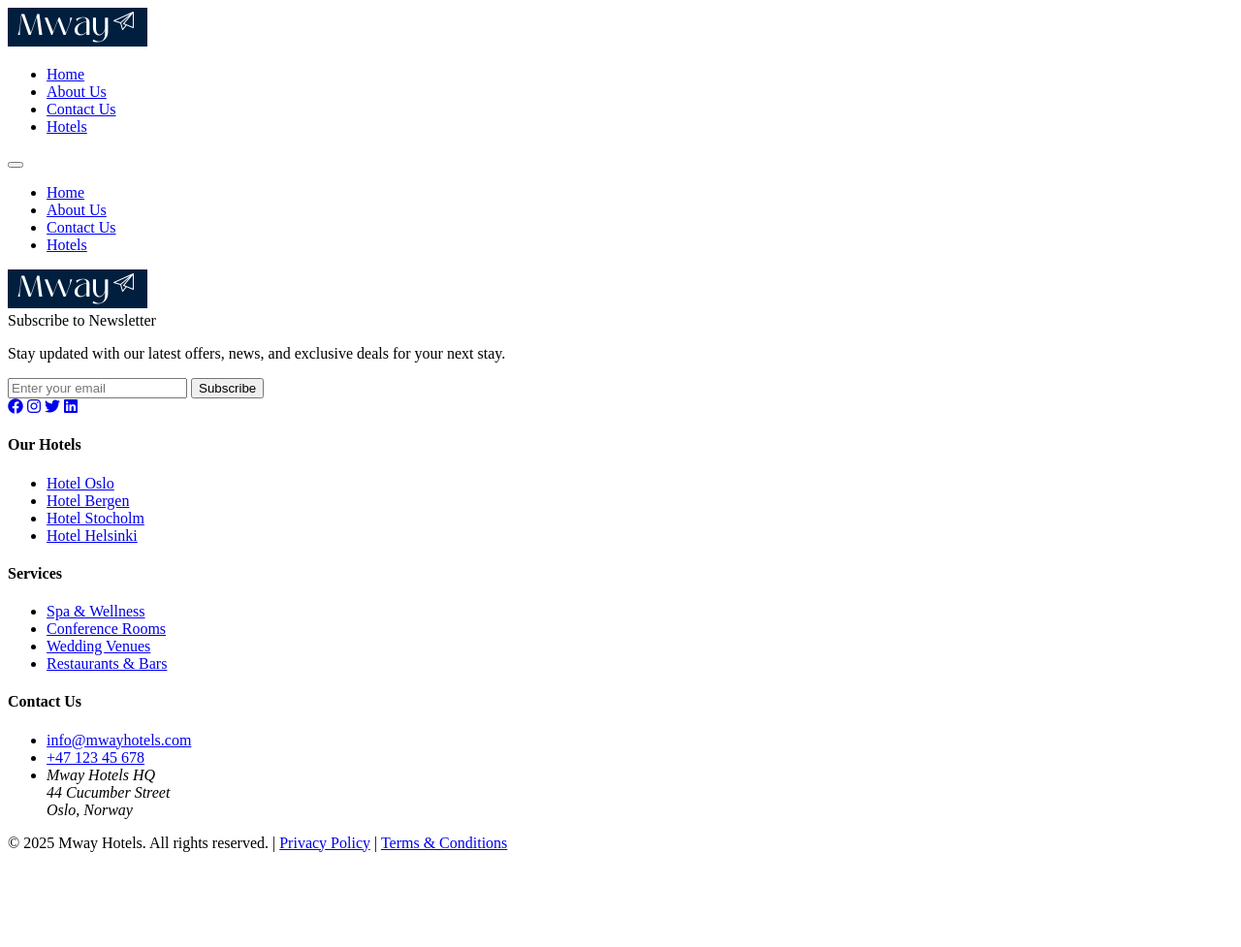
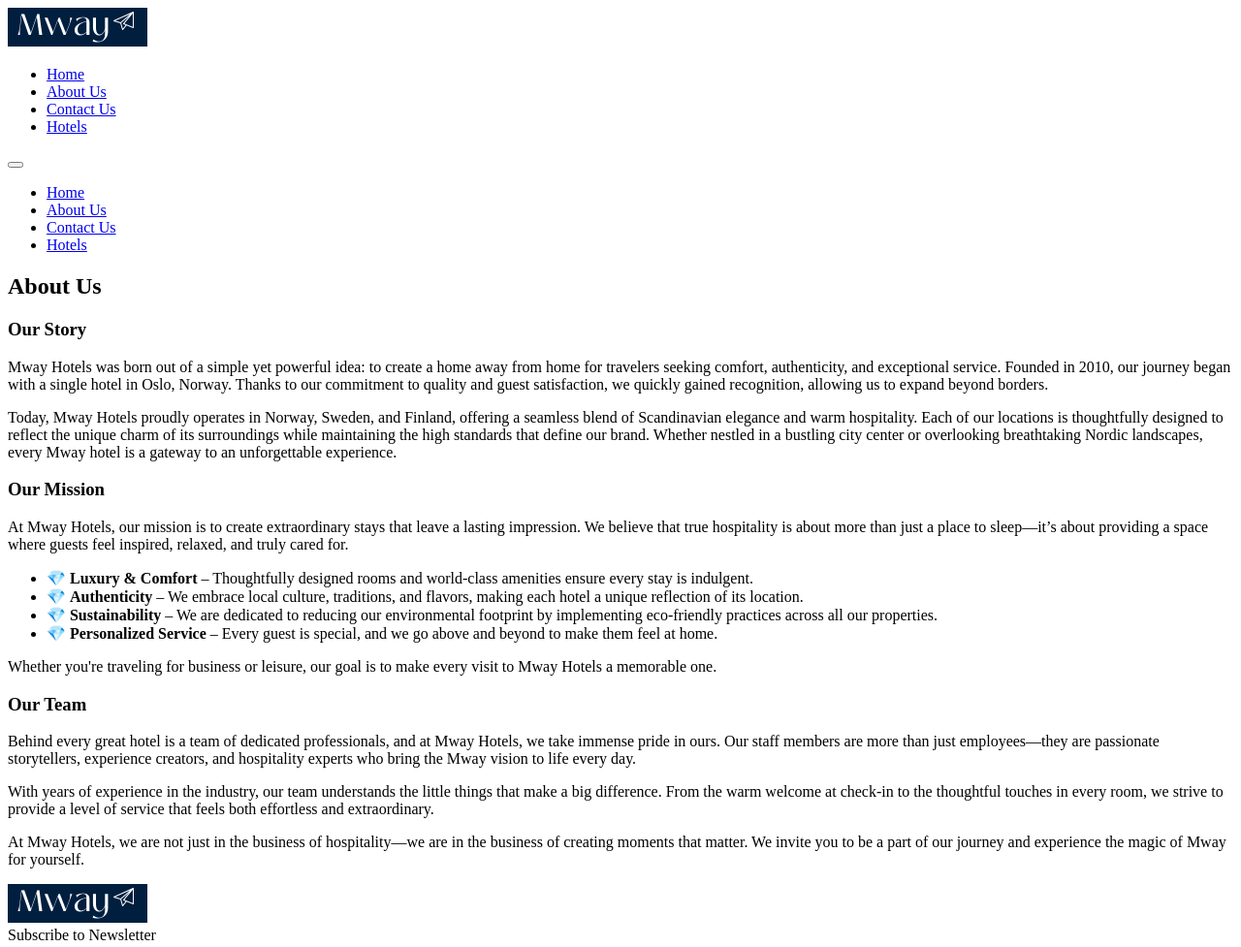
Before and after one commit to koszmary/Front-end_2025, a plain HTML site: page PROJECT/about.html in a window 1280 px wide. Shown: the top 977 px of the page at 97% size. Before the commit the page ends 895 px from the top, so only its background shows below. Drawn offline with Linux system fonts and the light colour scheme.

Commit message:
about p2

```diff
--- a/PROJECT/about.html
+++ b/PROJECT/about.html
@@ -71,6 +71,54 @@
       </div>
     </nav>
 
+<!-- Sekcja About Us -->
+<section class="about">
+    <div class="container">
+        <h2 class="text-xl text-center">About Us</h2>
+
+        <!-- Our Story -->
+        <div class="about-section">
+            <h3>Our Story</h3>
+            <p>
+                Mway Hotels was born out of a simple yet powerful idea: to create a home away from home for travelers seeking comfort, authenticity, and exceptional service. Founded in 2010, our journey began with a single hotel in Oslo, Norway. Thanks to our commitment to quality and guest satisfaction, we quickly gained recognition, allowing us to expand beyond borders.
+            </p>
+            <p>
+                Today, Mway Hotels proudly operates in Norway, Sweden, and Finland, offering a seamless blend of Scandinavian elegance and warm hospitality. Each of our locations is thoughtfully designed to reflect the unique charm of its surroundings while maintaining the high standards that define our brand. Whether nestled in a bustling city center or overlooking breathtaking Nordic landscapes, every Mway hotel is a gateway to an unforgettable experience.
+            </p>
+        </div>
+
+        <!-- Our Mission -->
+        <div class="about-section">
+            <h3>Our Mission</h3>
+            <p>
+                At Mway Hotels, our mission is to create extraordinary stays that leave a lasting impression. We believe that true hospitality is about more than just a place to sleep—it’s about providing a space where guests feel inspired, relaxed, and truly cared for.
+            </p>
+            <ul>
+                <li>💎 <strong>Luxury & Comfort</strong> – Thoughtfully designed rooms and world-class amenities ensure every stay is indulgent.</li>
+                <li>💎 <strong>Authenticity</strong> – We embrace local culture, traditions, and flavors, making each hotel a unique reflection of its location.</li>
+                <li>💎 <strong>Sustainability</strong> – We are dedicated to reducing our environmental footprint by implementing eco-friendly practices across all our properties.</li>
+                <li>💎 <strong>Personalized Service</strong> – Every guest is special, and we go above and beyond to make them feel at home.</li>
+            </ul>
+            <p>
+                Whether you're traveling for business or leisure, our goal is to make every visit to Mway Hotels a memorable one.
+            </p>
+        </div>
+
+        <!-- Our Team -->
+        <div class="about-section">
+            <h3>Our Team</h3>
+            <p>
+                Behind every great hotel is a team of dedicated professionals, and at Mway Hotels, we take immense pride in ours. Our staff members are more than just employees—they are passionate storytellers, experience creators, and hospitality experts who bring the Mway vision to life every day.
+            </p>
+            <p>
+                With years of experience in the industry, our team understands the little things that make a big difference. From the warm welcome at check-in to the thoughtful touches in every room, we strive to provide a level of service that feels both effortless and extraordinary.
+            </p>
+            <p>
+                At Mway Hotels, we are not just in the business of hospitality—we are in the business of creating moments that matter. We invite you to be a part of our journey and experience the magic of Mway for yourself.
+            </p>
+        </div>
+    </div>
+</section>
 
 
       <!-- Footer -->
```
